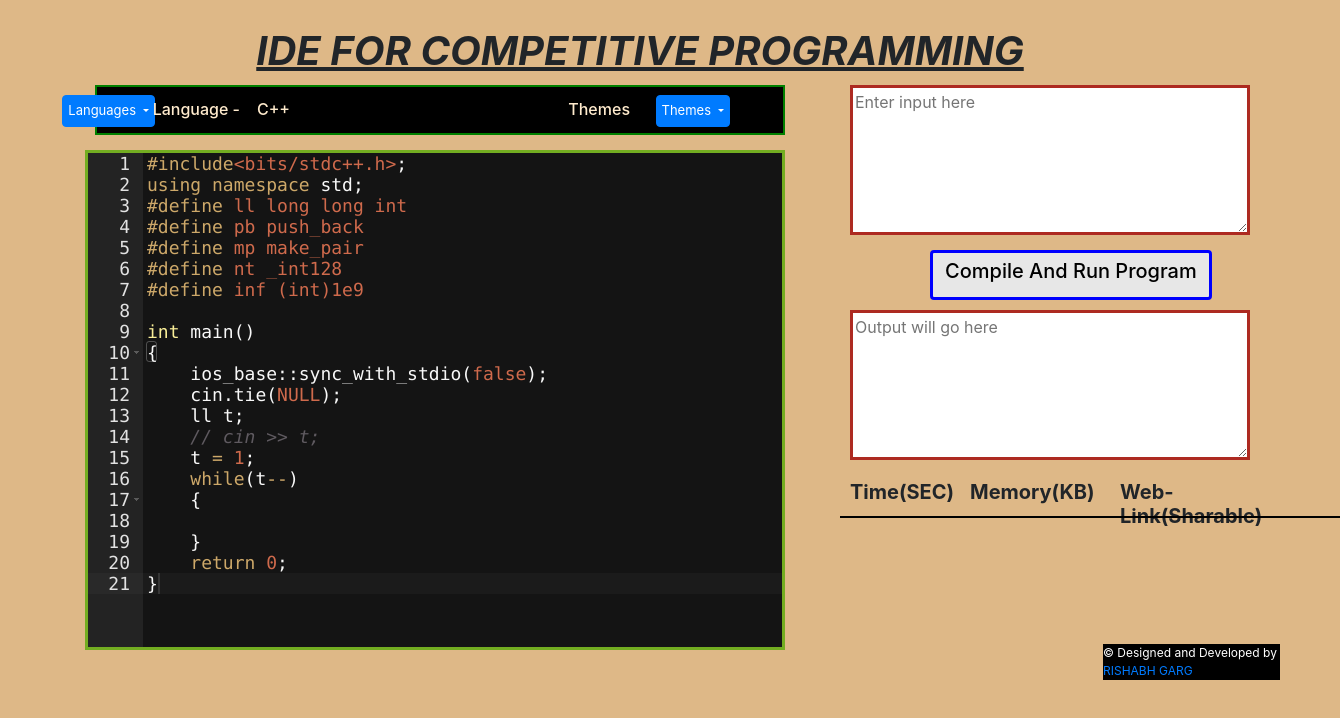
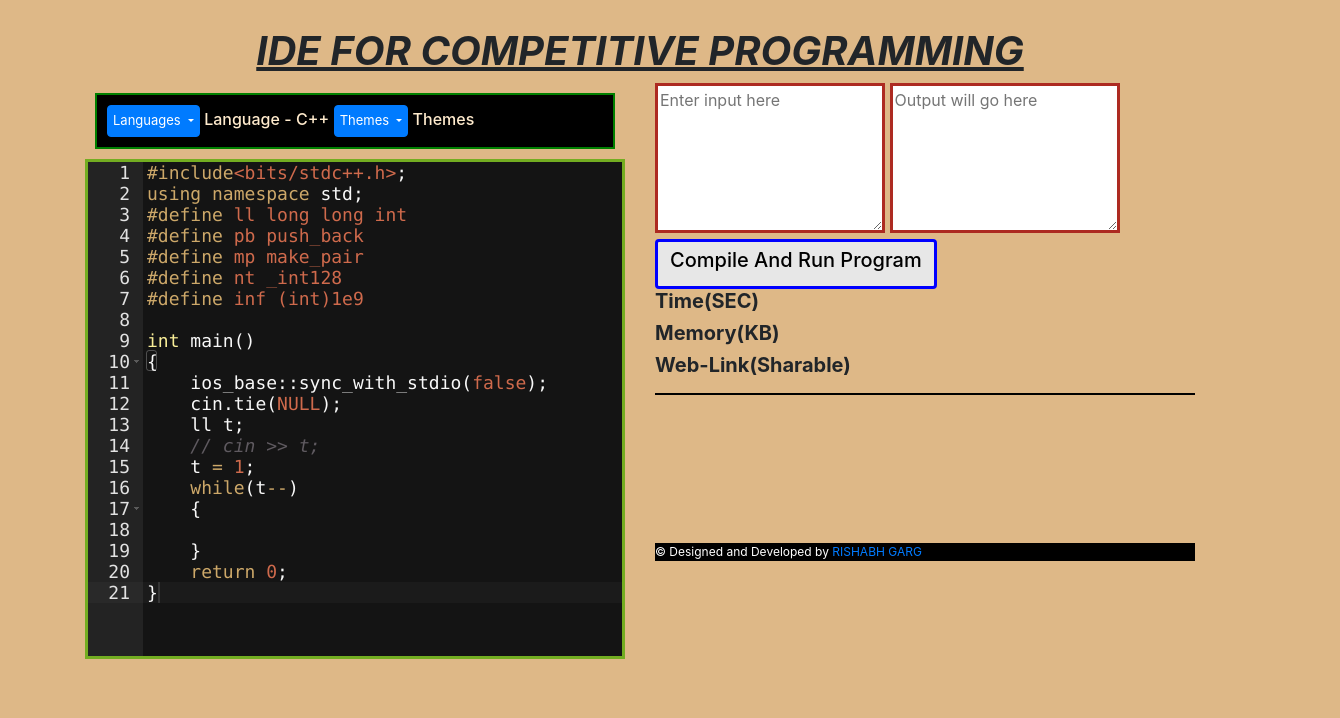
Before and after one commit to rishabhgarg25699/CodeBox-ONLINE_IDE, a website: page Frontend/index.html in a window 1280 px wide. Shown: the whole page, 1340 px wide, since content can reach past the window. Drawn offline with Linux system fonts and the light colour scheme.

Commit message:
min changes to understand design concept

```diff
--- a/Frontend/css/index.css
+++ b/Frontend/css/index.css
@@ -1,39 +1,39 @@
 #editor {
-    position: absolute;
-    top: 150px;
+    /* position: absolute;
+    top: 150px;  */
     /* right: 800; */
     /* left: 1000; */
-    width: 700px;
+    /* width: 700px; */
     height: 500px;
     font-size: large;
     border: 3px solid #73AD21;
 }
 
 #input {
-    position: absolute;
-    top: 85px;
+    /* position: absolute;
+    top: 85px; */
     /* right: 0; */
-    left: 850px;
-    width: 400px;
+    /* left: 850px; */
+    /* width: 400px; */
     height: 150px;
     border: 3px solid rgb(173, 42, 33);
 }
 
 #output {
-    position: absolute;
-    top: 310px;
+    /* position: absolute;
+    top: 310px; */
     /* right: 0; */
-    left: 850px;
-    width: 400px;
+    /* left: 850px;
+    width: 400px; */
     height: 150px;
     border: 3px solid rgb(173, 42, 33);
 }
 
 #first_button {
-    position: absolute;
+    /* position: absolute; */
     border: 3px solid blue;
-    left: 930px;
-    top: 250px;
+    /* left: 930px;
+    top: 250px; */
     font-size: 18px;
     color: blue;
     background-color: #e7e7e7;
@@ -41,24 +41,25 @@
 }
 
 #copyright {
-    position: absolute;
+    /* position: absolute; */
     /* border: 2px solid blue; */
-    top: 644px;
-    left: 1103px;
+    /* top: 644px;
+    left: 1103px; */
     font-size: 12px;
     background-color: #000000;
 }
 
 #first {
-    position: absolute;
+    display: inline-block;
+    /* position: absolute;
     right: 1125px;
-    top: 95px;
+    top: 95px; */
 }
 
 #theme{
     background-color: black;
-    width: 690px;
-    height: 50px;
+    /* width: 690px;
+    height: 50px;  */
     border: 2px solid green;
     padding: 10px;
     margin: 10px;
@@ -70,23 +71,26 @@
 }
 
 #lange {
-    position: absolute;
+    display: inline-block;
+    /* position: absolute;
     right: 1040px;
-    top: 100px;
+    top: 100px;  */
     color: blanchedalmond;
 }
 
 #write_lang{
-    position: absolute;
+    display: inline-block;
+    /* position: absolute;
     right: 990px;
-    top: 100px;
+    top: 100px;  */
     color: blanchedalmond;
 }
 
 #second{
-    position: absolute;
+    display: inline-block;
+    /* position: absolute;
     right: 550px;
-    top: 95px;
+    top: 95px; */
 }
 
 #dropdownMenuButton{
@@ -95,13 +99,14 @@
 }
 
 #write_theme{
-    position: absolute;
+    display: inline-block;
+    /* position: absolute;
     right: 650px;
-    top: 100px;
+    top: 100px;  */
     color: blanchedalmond;
 }
 
-#t1{
+/* #t1{
     position: absolute;
     top: 480px;
     left: 850px;
@@ -117,17 +122,17 @@
     position: absolute;
     top: 480px;
     left: 1120px;
-}
+} */
 
 #s1{
-    position: absolute;
+    /* position: absolute;
     top: 500px;
     left: 840px;
-    width: 500px;
+    width: 500px; */
     height: 150px;
 }
 
-#time{
+/* #time{
     position: absolute;
     top: 530px;
     left: 860px;
@@ -143,4 +148,4 @@
     position: absolute;
     top: 530px;
     left: 1070px;
-}
+} */
--- a/Frontend/index.html
+++ b/Frontend/index.html
@@ -17,6 +17,8 @@
       <h1><u><b><i>IDE FOR COMPETITIVE PROGRAMMING</i></b></u></h1>
     </center>
 
+    <div class="row">
+      <div class="col-md-6">
         <div id="theme">
           <div class="dropdown" id="first">
             <button class="btn btn-primary dropdown-toggle" type="button" id="dropdownMenuButton"
@@ -53,10 +55,11 @@
             <h6>Themes</h6>
           </div>
         </div>
-
         <center>
           <div id="editor"></div>
         </center>
+      </div>
+      <div class="col-md-6">
         <textarea type="textbabel-polyfill" id="input" placeholder="Enter input here"></textarea>
         <textarea type="text" id="output" placeholder="Output will go here"></textarea>
         <button type="button" class="btn btn-success" id="first_button">
@@ -87,6 +90,8 @@
                                                               target="_blank">RISHABH
                                                               GARG </font>
         </div>
+      </div>
+    </div>
 
     <script src="app.js" type="text/javascript" charset="utf-8"></script>
     <script src="index.js"> </script>
```
Also changed, not shown: 1 other file. Lines whose indentation alone changed are shown as unchanged.
